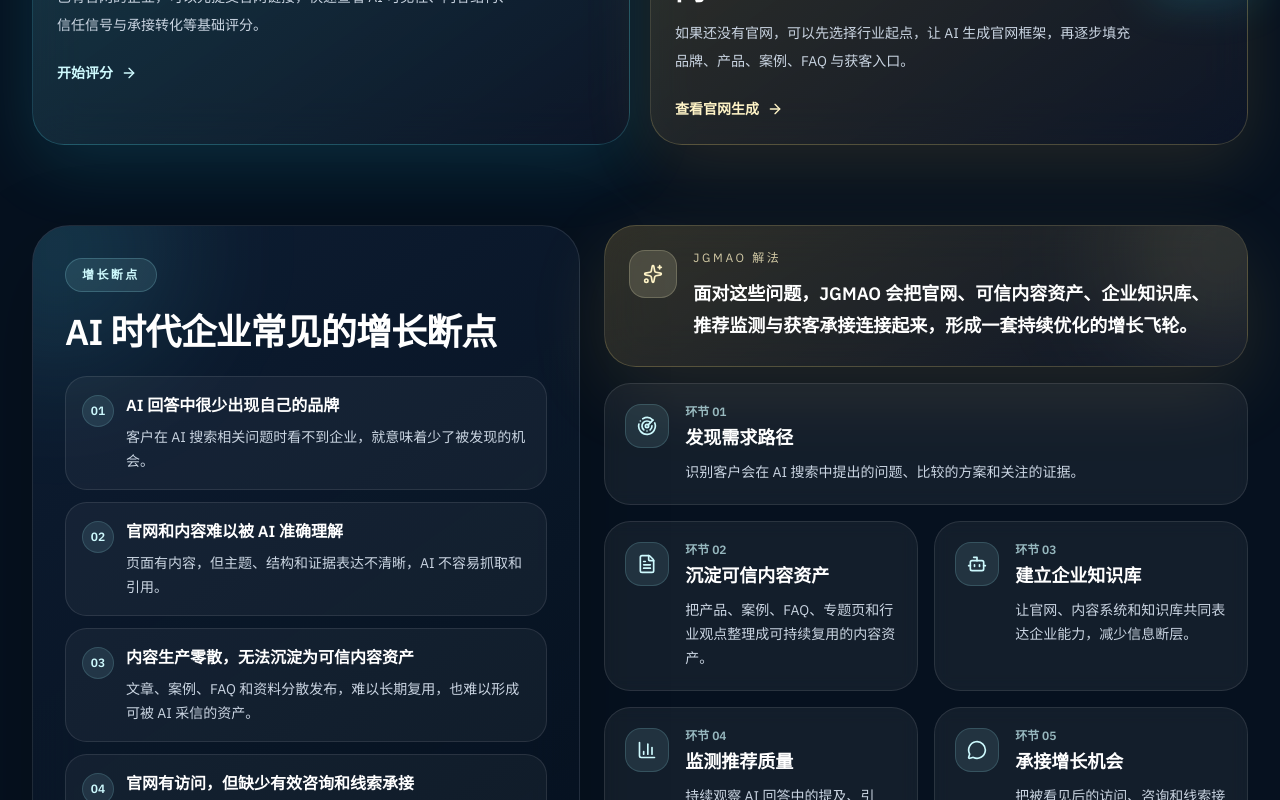
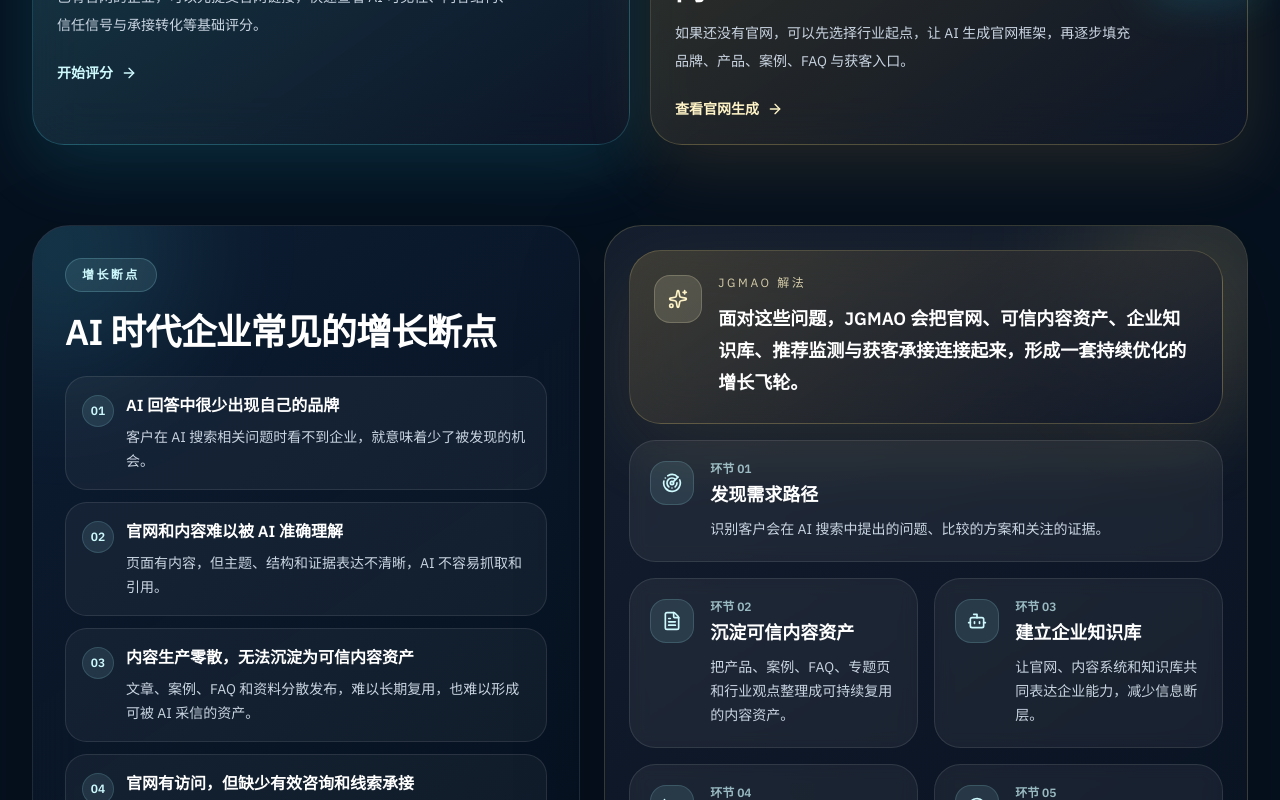
Before and after one commit to wesleyyu/jgmao-official-site, a React (Vite) app: page /ai-growth-new in a window 1280 px wide. Shown: the part 800-1600 px from the top of the page. Built offline with nearby package versions, Linux system fonts and the light colour scheme.

Commit message:
Group JGMAO solution steps in card

```diff
--- a/src/pages/AiGrowthNew.tsx
+++ b/src/pages/AiGrowthNew.tsx
@@ -736,10 +736,12 @@
             </div>
           </article>
 
-          <div className="space-y-4">
-            <article className="relative overflow-hidden rounded-[2rem] border border-amber-200/20 bg-[linear-gradient(145deg,rgba(245,197,92,0.18),rgba(15,23,42,0.76))] p-6 shadow-[0_24px_80px_rgba(245,197,92,0.12)] backdrop-blur-xl">
-              <div className="pointer-events-none absolute -right-20 -top-20 h-52 w-52 rounded-full bg-amber-200/14 blur-3xl" />
-              <div className="relative flex items-start gap-4">
+          <div className="relative overflow-hidden rounded-[2.35rem] border border-amber-200/18 bg-[linear-gradient(145deg,rgba(22,32,48,0.9),rgba(8,18,33,0.88))] p-5 shadow-[0_28px_90px_rgba(0,0,0,0.22)] backdrop-blur-xl lg:p-6">
+            <div className="pointer-events-none absolute -right-24 -top-24 h-64 w-64 rounded-full bg-amber-200/12 blur-3xl" />
+            <div className="pointer-events-none absolute -bottom-28 left-8 h-64 w-64 rounded-full bg-cyan-300/10 blur-3xl" />
+            <div className="relative space-y-4">
+              <article className="overflow-hidden rounded-[2rem] border border-amber-200/20 bg-[linear-gradient(145deg,rgba(245,197,92,0.18),rgba(15,23,42,0.76))] p-6 shadow-[0_24px_80px_rgba(245,197,92,0.1)] backdrop-blur-xl">
+                <div className="flex items-start gap-4">
                   <span className="flex h-12 w-12 shrink-0 items-center justify-center rounded-2xl border border-amber-100/20 bg-amber-100/15 text-amber-100">
                     <Sparkles className="h-5 w-5" />
                   </span>
@@ -773,6 +775,7 @@
                     </article>
                   );
                 })}
+              </div>
             </div>
           </div>
         </div>
```
Lines whose indentation alone changed are shown as unchanged.
